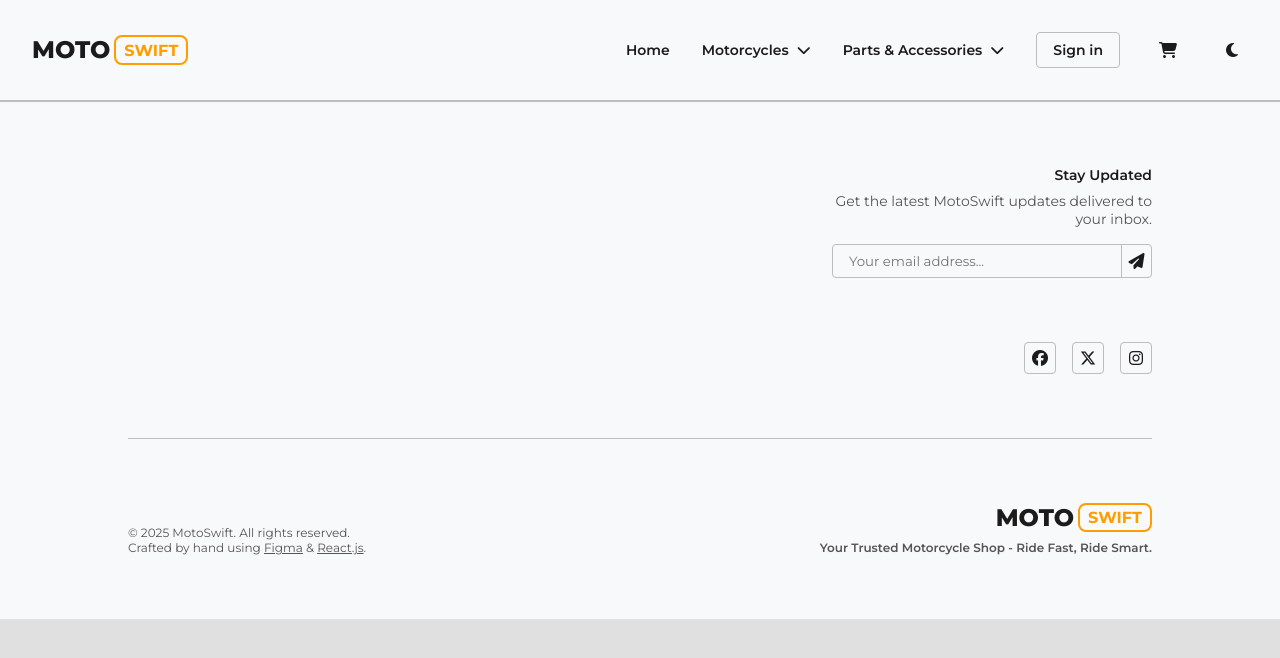
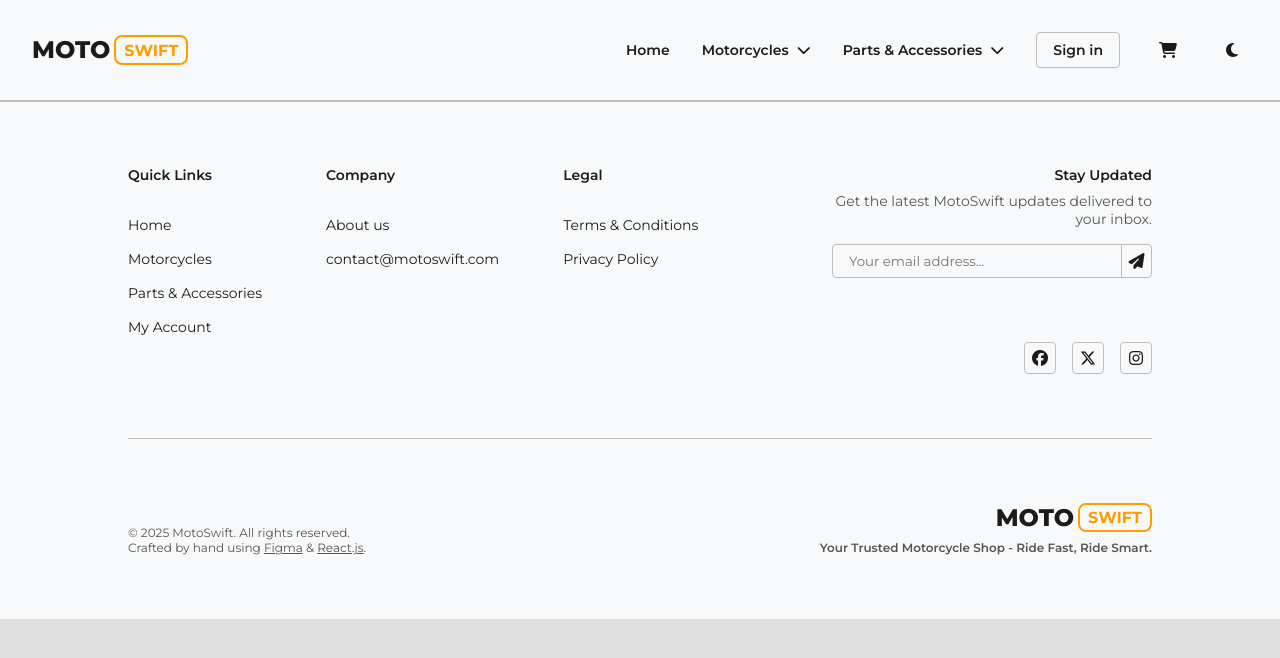
Before and after one commit to BrianPHL/motoswift-ecommerce, a React (Vite) app in the folder client/: page / in a window 1280 px wide. Shown: the top 658 px of the page. Built offline with nearby package versions, Linux system fonts and the light colour scheme.

Commit message:
feat(components): add navlinks on Footer component

```diff
--- a/client/src/components/Footer/Footer.module.css
+++ b/client/src/components/Footer/Footer.module.css
@@ -24,6 +24,28 @@
     align-items: flex-start;
     display: flex;
     gap: 4rem;
+}
+
+.top-left-links {
+    flex-direction: column;
+    display: flex;
+    gap: 2rem;
+    & > h3 {
+        font-weight: 600;
+        font-size: 0.875rem;
+        color: var(--tg-primary);
+    }
+    & > nav {
+        flex-direction: column;
+        display: flex;
+        gap: 1rem;
+        & > * {
+            font-weight: 400;
+            align-self: flex-start;
+            font-size: 0.875rem;
+            color: var(--tg-primary);
+        }
+    }
 }
 
 .newsletter {
--- a/client/src/components/Footer/index.jsx
+++ b/client/src/components/Footer/index.jsx
@@ -1,4 +1,4 @@
-import { Logo, Button, InputField } from '@components';
+import { Logo, Button, InputField, Anchor } from '@components';
 import { useNavigate } from 'react-router';
 import styles from './Footer.module.css';
 
@@ -10,7 +10,61 @@ const Footer = () => {
         <div className={ styles['wrapper'] }>
             <div className={ styles['top'] }>
                 <div className={ styles['top-left'] }>
-
+                    <div className={ styles['top-left-links'] }>
+                        <h3>Quick Links</h3>
+                        <nav>
+                            <Anchor
+                                label="Home"
+                                href="/"
+                                isNested={ false }
+                            />
+                            <Anchor
+                                label="Motorcycles"
+                                href="/motorcycles"
+                                isNested={ false }
+                            />
+                            <Anchor
+                                label="Parts & Accessories"
+                                href="/parts-and-accessories"
+                                isNested={ false }
+                            />
+                            <Anchor
+                                label="My Account"
+                                href="/my-account"
+                                isNested={ false }
+                            />
+                        </nav>
+                    </div>
+                    <div className={ styles['top-left-links'] }>
+                        <h3>Company</h3>
+                        <nav>
+                            <Anchor
+                                label="About us"
+                                href="/about-us"
+                                isNested={ false }
+                            />
+                            <Anchor
+                                label="contact@motoswift.com"
+                                href="#"
+                                isNested={ false }
+                            />
+                        </nav>
+                    </div>
+                    <div className={ styles['top-left-links'] }>
+                        <h3>Legal</h3>
+                        <nav>
+                            <Anchor
+                                label="Terms & Conditions"
+                                href="/terms-and-conditions"
+                                isNested={ false }
+                            />
+                            <Anchor
+                                label="Privacy Policy"
+                                href="privacy-policy"
+                                isNested={ false }
+                            />
+                        </nav>
+                    </div>
                 </div>
                 <div className={ styles['top-right'] }>
                     <div className={ styles['newsletter'] }>
```
